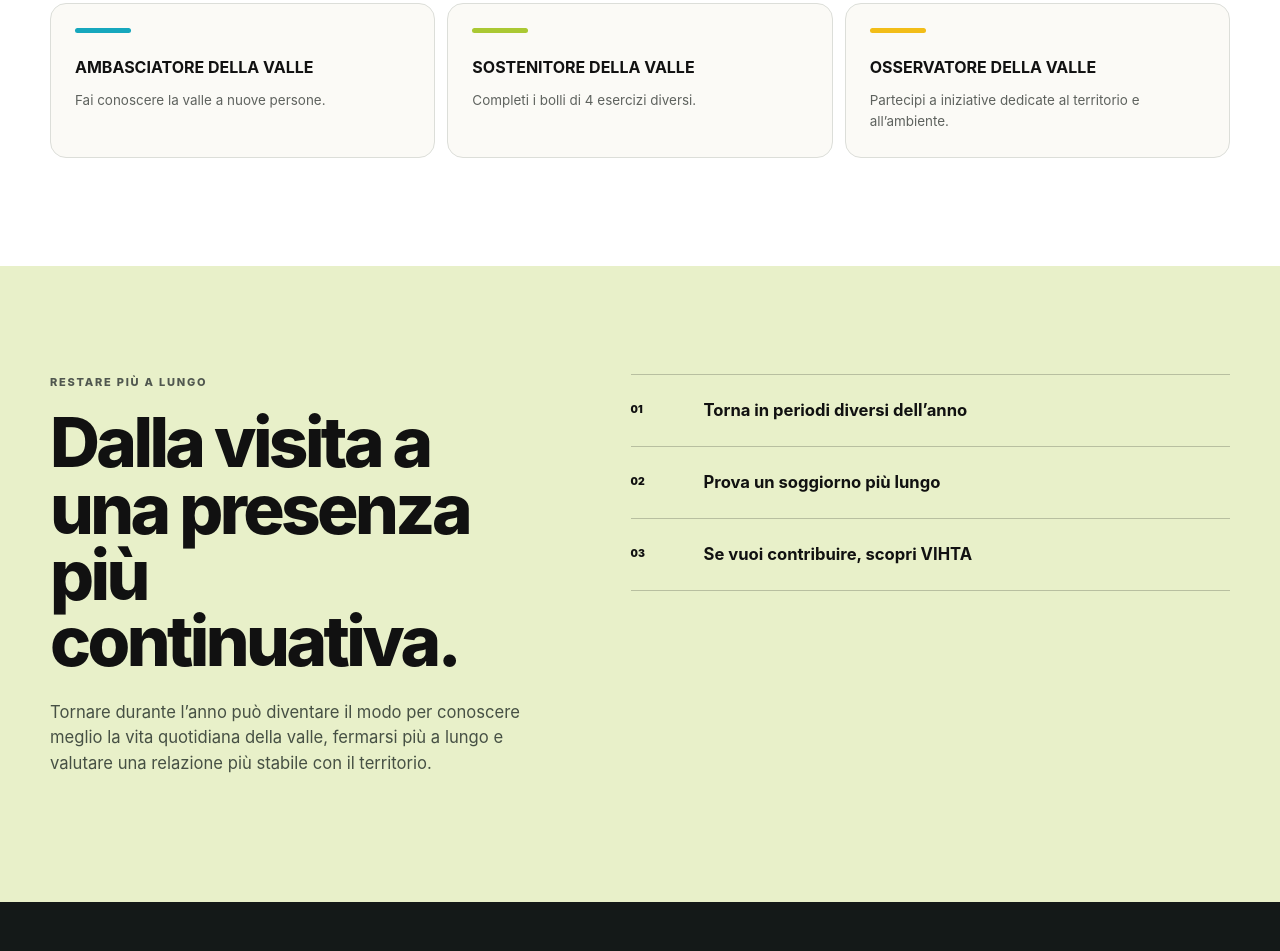
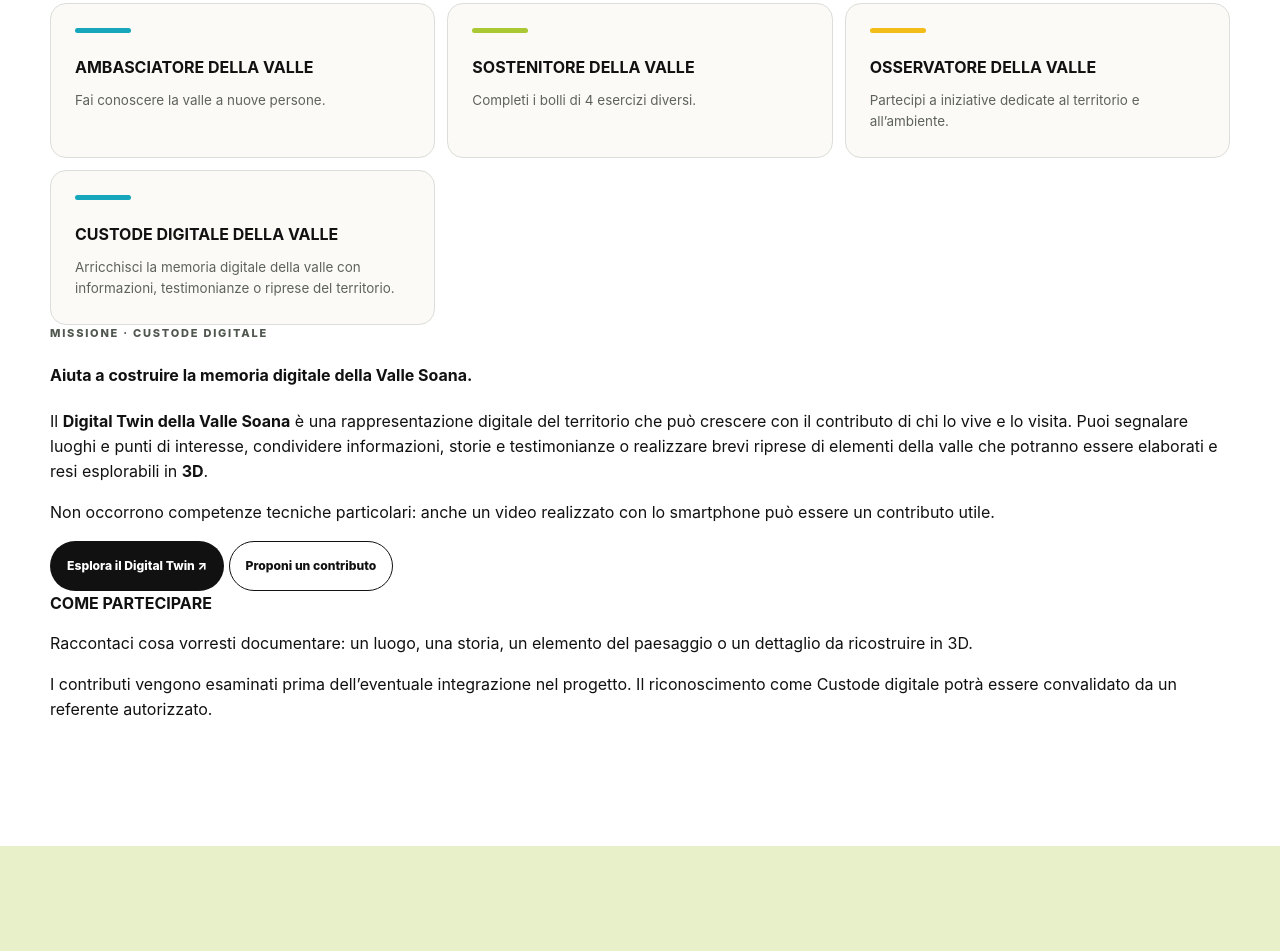
Before and after one commit to Comunita-Sassifraga/ViviSoana-Web, a plain HTML site: page public/index.html in a window 1280 px wide. Shown: the part 6324-7275 px from the top of the page. Drawn offline with Linux system fonts and the light colour scheme.

Commit message:
Aggiungi missione Custode digitale al Passaporto

```diff
--- a/public/index.html
+++ b/public/index.html
@@ -244,6 +244,24 @@
           <article><i class="passport-accent aqua-line"></i><strong>AMBASCIATORE DELLA VALLE</strong><p>Fai conoscere la valle a nuove persone.</p></article>
           <article><i class="passport-accent green-line"></i><strong>SOSTENITORE DELLA VALLE</strong><p>Completi i bolli di 4 esercizi diversi.</p></article>
           <article><i class="passport-accent yellow-line"></i><strong>OSSERVATORE DELLA VALLE</strong><p>Partecipi a iniziative dedicate al territorio e all’ambiente.</p></article>
+          <article><i class="passport-accent aqua-line"></i><strong>CUSTODE DIGITALE DELLA VALLE</strong><p>Arricchisci la memoria digitale della valle con informazioni, testimonianze o riprese del territorio.</p></article>
+        </div>
+        <div class="passport-digital-twin" aria-labelledby="passport-digital-twin-title">
+          <div>
+            <p class="eyebrow">MISSIONE · CUSTODE DIGITALE</p>
+            <h4 id="passport-digital-twin-title">Aiuta a costruire la memoria digitale della Valle Soana.</h4>
+            <p>Il <strong>Digital Twin della Valle Soana</strong> è una rappresentazione digitale del territorio che può crescere con il contributo di chi lo vive e lo visita. Puoi segnalare luoghi e punti di interesse, condividere informazioni, storie e testimonianze o realizzare brevi riprese di elementi della valle che potranno essere elaborati e resi esplorabili in <strong>3D</strong>.</p>
+            <p>Non occorrono competenze tecniche particolari: anche un video realizzato con lo smartphone può essere un contributo utile.</p>
+            <div class="passport-digital-twin-actions">
+              <a class="button button-dark" href="https://soana-portale.vercel.app/" target="_blank" rel="noopener noreferrer">Esplora il Digital Twin ↗</a>
+              <a class="button button-outline-dark" href="#contatti">Proponi un contributo</a>
+            </div>
+          </div>
+          <div class="passport-digital-twin-details">
+            <strong>COME PARTECIPARE</strong>
+            <p>Raccontaci cosa vorresti documentare: un luogo, una storia, un elemento del paesaggio o un dettaglio da ricostruire in 3D.</p>
+            <p>I contributi vengono esaminati prima dell’eventuale integrazione nel progetto. Il riconoscimento come Custode digitale potrà essere convalidato da un referente autorizzato.</p>
+          </div>
         </div>
       </div>
     </section>
@@ -368,6 +386,7 @@
               <option>Una settimana in Valle</option>
               <option>Proposta per azienda o gruppo</option>
               <option>Passaporto Val Soana e vantaggi per chi torna</option>
+              <option>Custode digitale / contributo al Digital Twin</option>
               <option>VIHTA</option>
               <option>Altro</option>
             </select>
```
